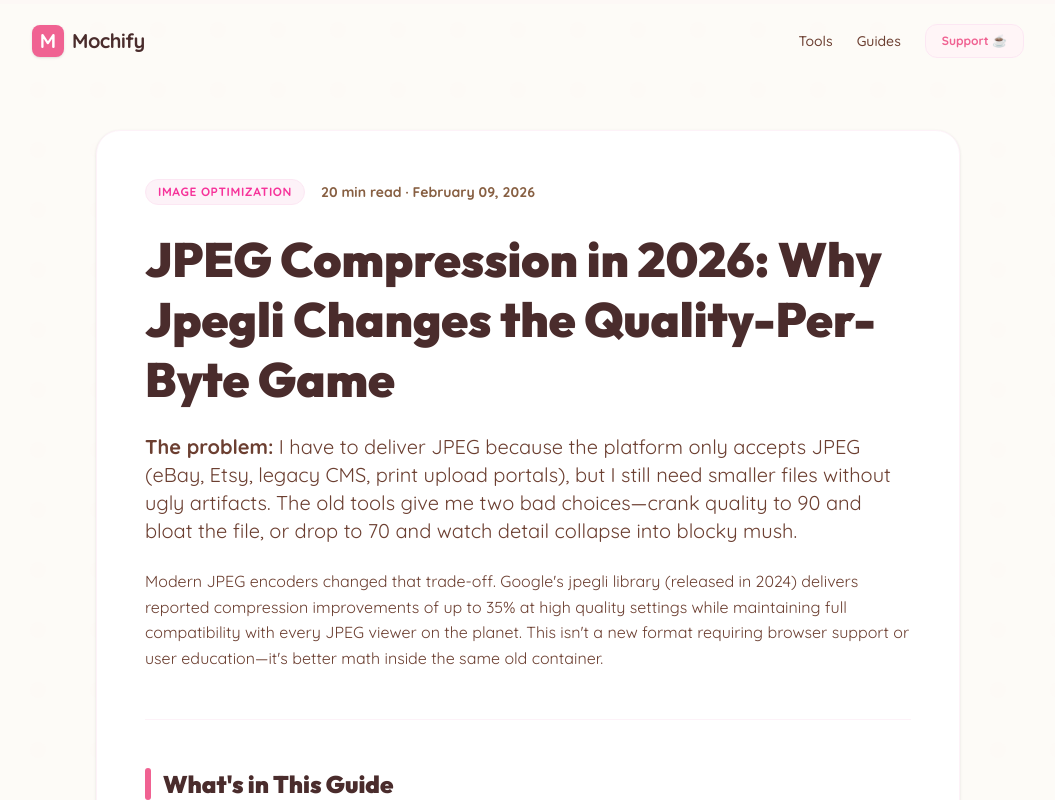
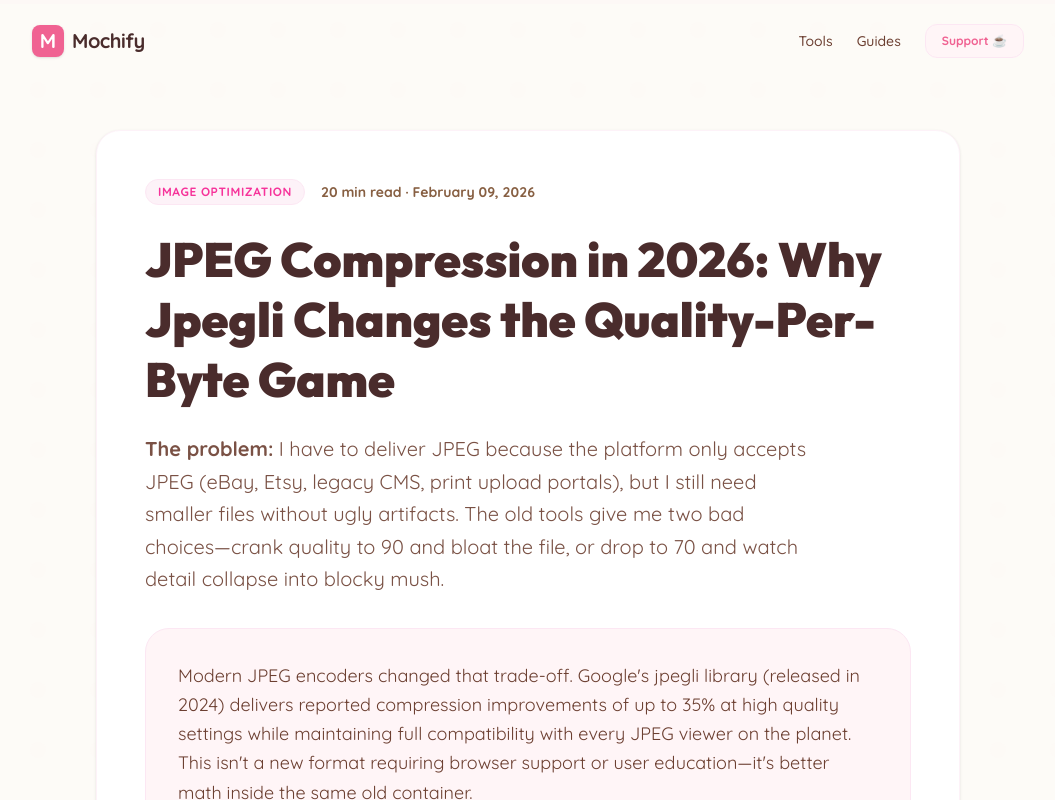
Before and after one commit to tliesnham/mochify-frontend, a SvelteKit app: page /guides/jpeg-in-2026-jpegli in a window 1280 px wide. Shown: the top 800 px of the page, without its empty margins (112-1167 px from the left). Built offline with nearby package versions, Linux system fonts and the light colour scheme.

Commit message:
clean up jpegli article

```diff
--- a/src/routes/guides/jpeg-in-2026-jpegli/+page.svelte
+++ b/src/routes/guides/jpeg-in-2026-jpegli/+page.svelte
@@ -34,13 +34,12 @@
             JPEG Compression in 2026: Why Jpegli Changes the Quality-Per-Byte Game
         </h1>
 
-        <p class="text-xl mb-6">
+        <p class="text-xl text-[#6C3F31] opacity-90 leading-relaxed max-w-2xl mb-8">
             <strong>The problem:</strong> I have to deliver JPEG because the platform only accepts JPEG (eBay, Etsy, legacy CMS, print upload portals), but I still need smaller files without ugly artifacts. The old tools give me two bad choices—crank quality to 90 and bloat the file, or drop to 70 and watch detail collapse into blocky mush.
         </p>
 
-        <p>
-            Modern JPEG encoders changed that trade-off. Google's jpegli library (released in 2024) delivers reported compression improvements of up to 35% at high quality settings while maintaining full compatibility with every JPEG viewer on the planet. This isn't a new format requiring browser support or user education—it's better math inside the same old container.
-        </p>
+        <div class="bg-[#FFF5F7] rounded-3xl p-6 md:p-8 border border-pink-100 max-w-3xl"><p class="text-lg text-[#6C3F31] leading-relaxed">            Modern JPEG encoders changed that trade-off. Google's jpegli library (released in 2024) delivers reported compression improvements of up to 35% at high quality settings while maintaining full compatibility with every JPEG viewer on the planet. This isn't a new format requiring browser support or user education—it's better math inside the same old container.
+</p></div>
     </header>
 
     <div class="space-y-8 text-lg text-[#6C3F31] leading-relaxed">
```
